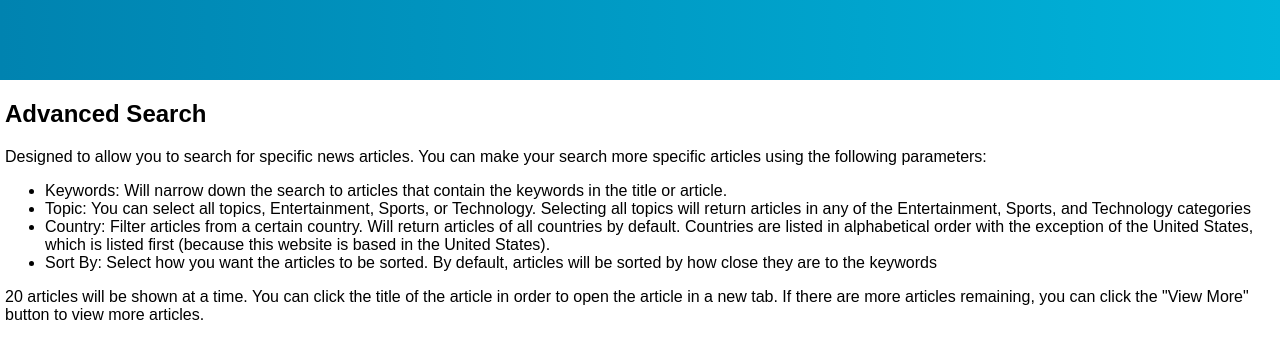
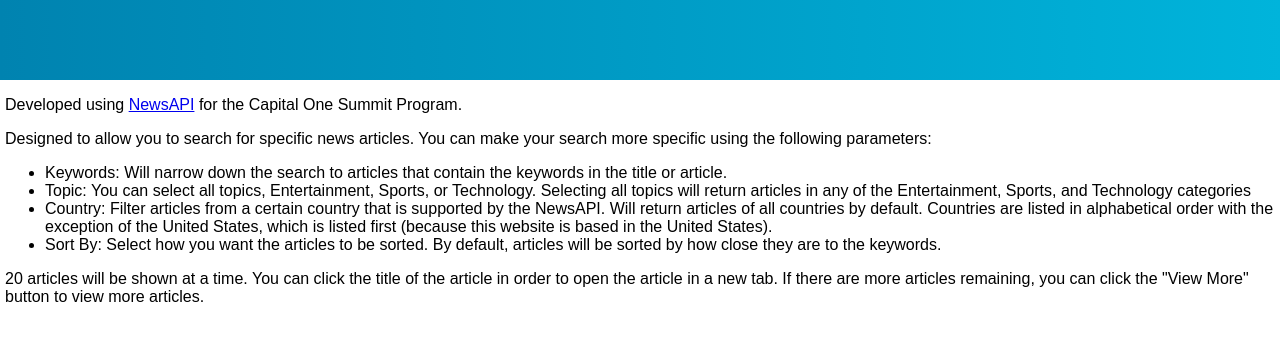
Before and after one commit to Senpat/news, a plain HTML site: page about.html in a window 1280 px wide. Shown: the part 208-566 px from the top of the page. Drawn offline with Linux system fonts and the light colour scheme.

Commit message:
update about

```diff
--- a/about.html
+++ b/about.html
@@ -20,13 +20,13 @@
         </div>
     </div>
     <div id="abouttext">
-        <h2>Advanced Search</h2>
-        <p>Designed to allow you to search for specific news articles. You can make your search more specific articles using the following parameters:
+        <p>Developed using <a href="https://newsapi.org/">NewsAPI</a> for the Capital One Summit Program.</p>
+        <p>Designed to allow you to search for specific news articles. You can make your search more specific using the following parameters:
             <ul>
                 <li>Keywords: Will narrow down the search to articles that contain the keywords in the title or article.</li>
                 <li>Topic: You can select all topics, Entertainment, Sports, or Technology. Selecting all topics will return articles in any of the Entertainment, Sports, and Technology categories</li>
-                <li>Country: Filter articles from a certain country. Will return articles of all countries by default. Countries are listed in alphabetical order with the exception of the United States, which is listed first (because this website is based in the United States).</li>
-                <li>Sort By: Select how you want the articles to be sorted. By default, articles will be sorted by how close they are to the keywords</li></li>
+                <li>Country: Filter articles from a certain country that is supported by the NewsAPI. Will return articles of all countries by default. Countries are listed in alphabetical order with the exception of the United States, which is listed first (because this website is based in the United States).</li>
+                <li>Sort By: Select how you want the articles to be sorted. By default, articles will be sorted by how close they are to the keywords.</li></li>
             </ul>
         </p>
         <p>
```
